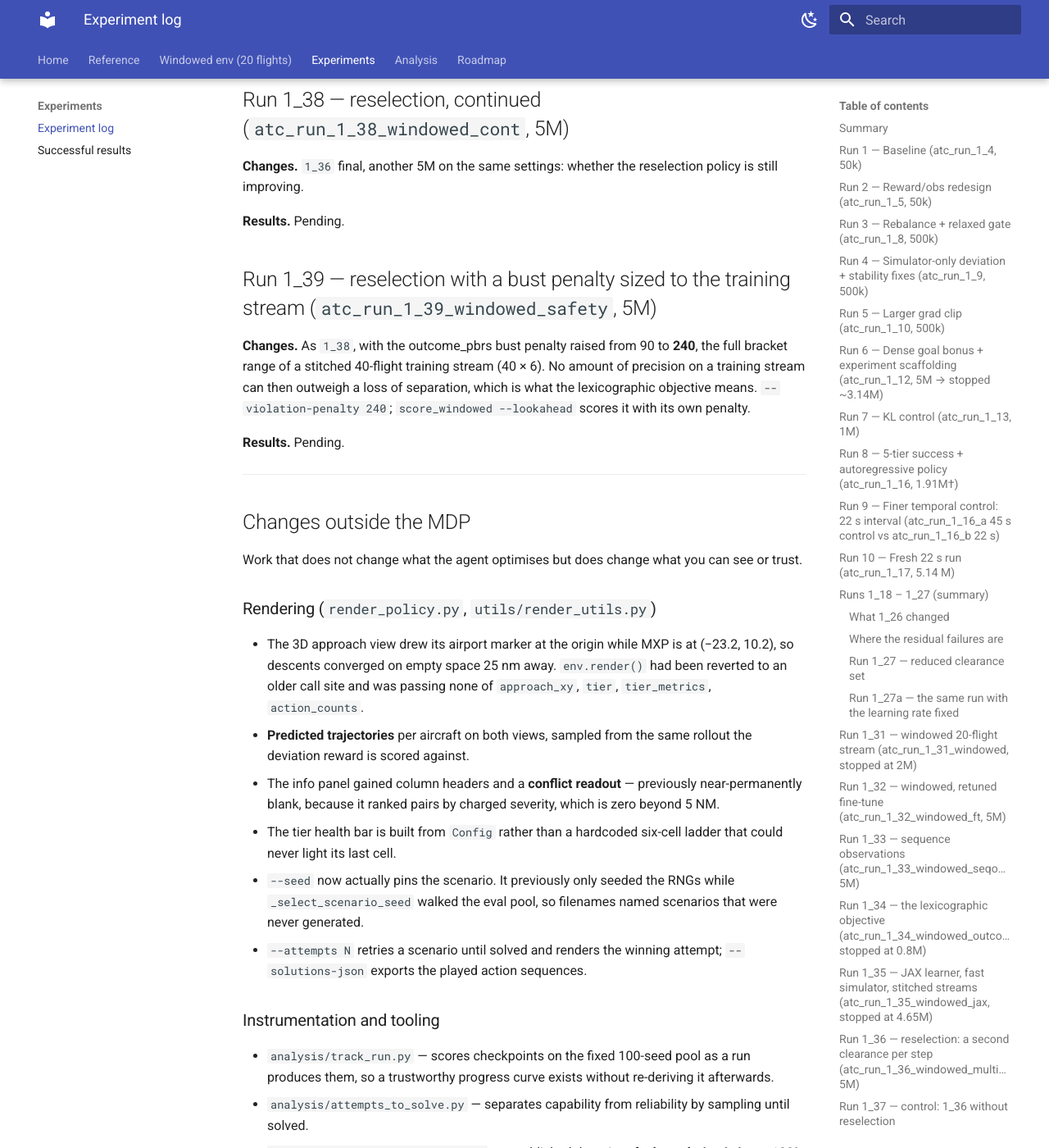
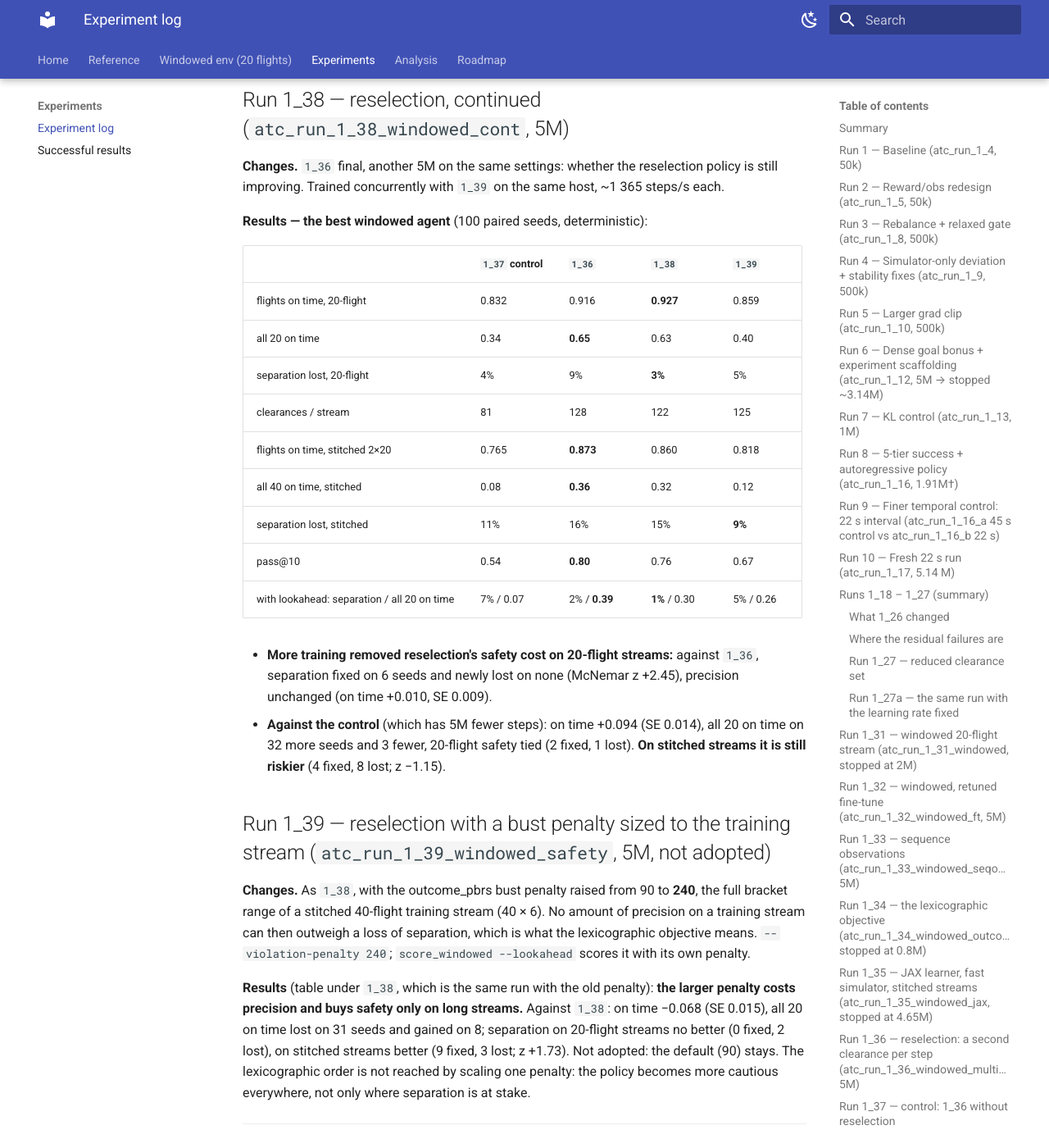
Before and after one commit to leander-grech/tada-single-agent-docs, an MkDocs documentation site: the page built from docs/experiments.md, in a window 1280 px wide and 1400 px high, scrolled down 22791 px. Shown: the whole window at 82% size. Built offline with MkDocs 1.6.1 and Material for MkDocs 9.7.7, drawn with Linux system fonts in a browser that asks for light colours.

Commit message:
Runs 1_38 (best windowed agent) and 1_39: results; homepage headline now 1_38 with reselection
1_38 (1_36 + 5M): 20-flight on time 0.927, all on time 0.63, separation 3% (1% with lookahead);
removes 1_36's safety cost on 20-flight streams, not yet on stitched 40-flight ones.
1_39 (bust penalty 240): costs precision, helps only long-stream safety; not adopted.

Co-Authored-By: Claude Opus 5.5 <noreply@anthropic.com>
Claude-Session: https://claude.ai/code/session_01Mb5WPbH9cyPgKn9uXrU1As

```diff
--- a/docs/experiments.md
+++ b/docs/experiments.md
@@ -726,18 +726,42 @@ per step. It separates the effect of reselection from that of 5M more steps.
 ## Run 1_38 — reselection, continued (`atc_run_1_38_windowed_cont`, 5M) { #run-1_38 }
 
 **Changes.** `1_36` final, another 5M on the same settings: whether the reselection policy is
-still improving.
+still improving. Trained concurrently with `1_39` on the same host, ~1 365 steps/s each.
 
-**Results.** Pending.
+**Results — the best windowed agent** (100 paired seeds, deterministic):
 
-## Run 1_39 — reselection with a bust penalty sized to the training stream (`atc_run_1_39_windowed_safety`, 5M) { #run-1_39 }
+| | `1_37` control | `1_36` | **`1_38`** | `1_39` |
+|---|---|---|---|---|
+| flights on time, 20-flight | 0.832 | 0.916 | **0.927** | 0.859 |
+| all 20 on time | 0.34 | **0.65** | 0.63 | 0.40 |
+| separation lost, 20-flight | 4% | 9% | **3%** | 5% |
+| clearances / stream | 81 | 128 | 122 | 125 |
+| flights on time, stitched 2×20 | 0.765 | **0.873** | 0.860 | 0.818 |
+| all 40 on time, stitched | 0.08 | **0.36** | 0.32 | 0.12 |
+| separation lost, stitched | 11% | 16% | 15% | **9%** |
+| pass@10 | 0.54 | **0.80** | 0.76 | 0.67 |
+| with lookahead: separation / all 20 on time | 7% / 0.07 | 2% / **0.39** | **1%** / 0.30 | 5% / 0.26 |
+
+- **More training removed reselection's safety cost on 20-flight streams:** against `1_36`,
+  separation fixed on 6 seeds and newly lost on none (McNemar z +2.45), precision unchanged
+  (on time +0.010, SE 0.009).
+- **Against the control** (which has 5M fewer steps): on time +0.094 (SE 0.014), all 20 on time
+  on 32 more seeds and 3 fewer, 20-flight safety tied (2 fixed, 1 lost). **On stitched streams
+  it is still riskier** (4 fixed, 8 lost; z −1.15).
+
+## Run 1_39 — reselection with a bust penalty sized to the training stream (`atc_run_1_39_windowed_safety`, 5M, not adopted) { #run-1_39 }
 
 **Changes.** As `1_38`, with the outcome_pbrs bust penalty raised from 90 to **240**, the full
 bracket range of a stitched 40-flight training stream (40 × 6). No amount of precision on a
 training stream can then outweigh a loss of separation, which is what the lexicographic objective
 means. `--violation-penalty 240`; `score_windowed --lookahead` scores it with its own penalty.
 
-**Results.** Pending.
+**Results** (table under `1_38`, which is the same run with the old penalty): **the larger penalty
+costs precision and buys safety only on long streams.** Against `1_38`: on time −0.068
+(SE 0.015), all 20 on time lost on 31 seeds and gained on 8; separation on 20-flight streams no
+better (0 fixed, 2 lost), on stitched streams better (9 fixed, 3 lost; z +1.73). Not adopted:
+the default (90) stays. The lexicographic order is not reached by scaling one penalty: the
+policy becomes more cautious everywhere, not only where separation is at stake.
 
 ---
 
```
Also changed, not shown: docs/index.md (+19 -7 lines), docs/windowed.md (+22 -17 lines).
